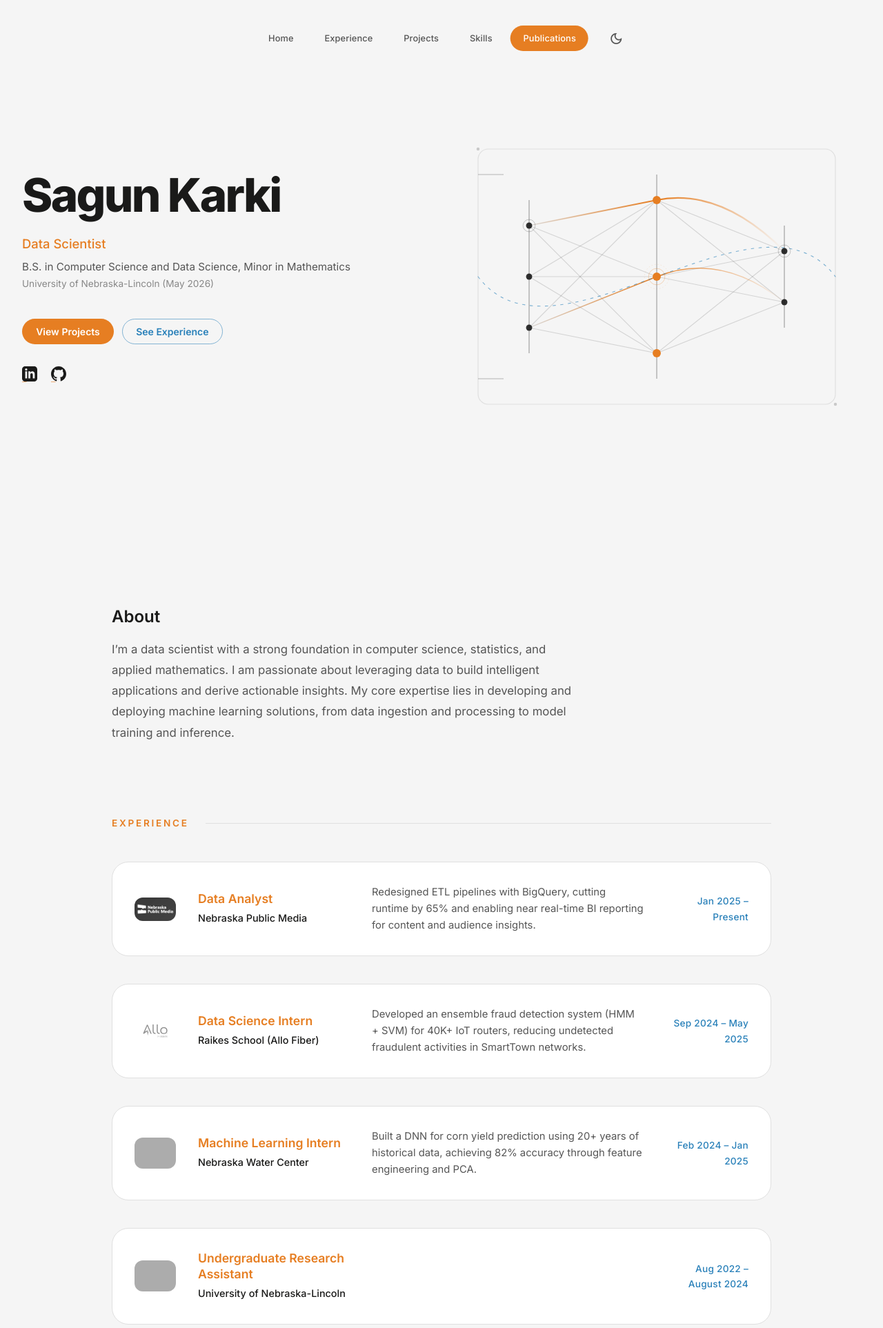
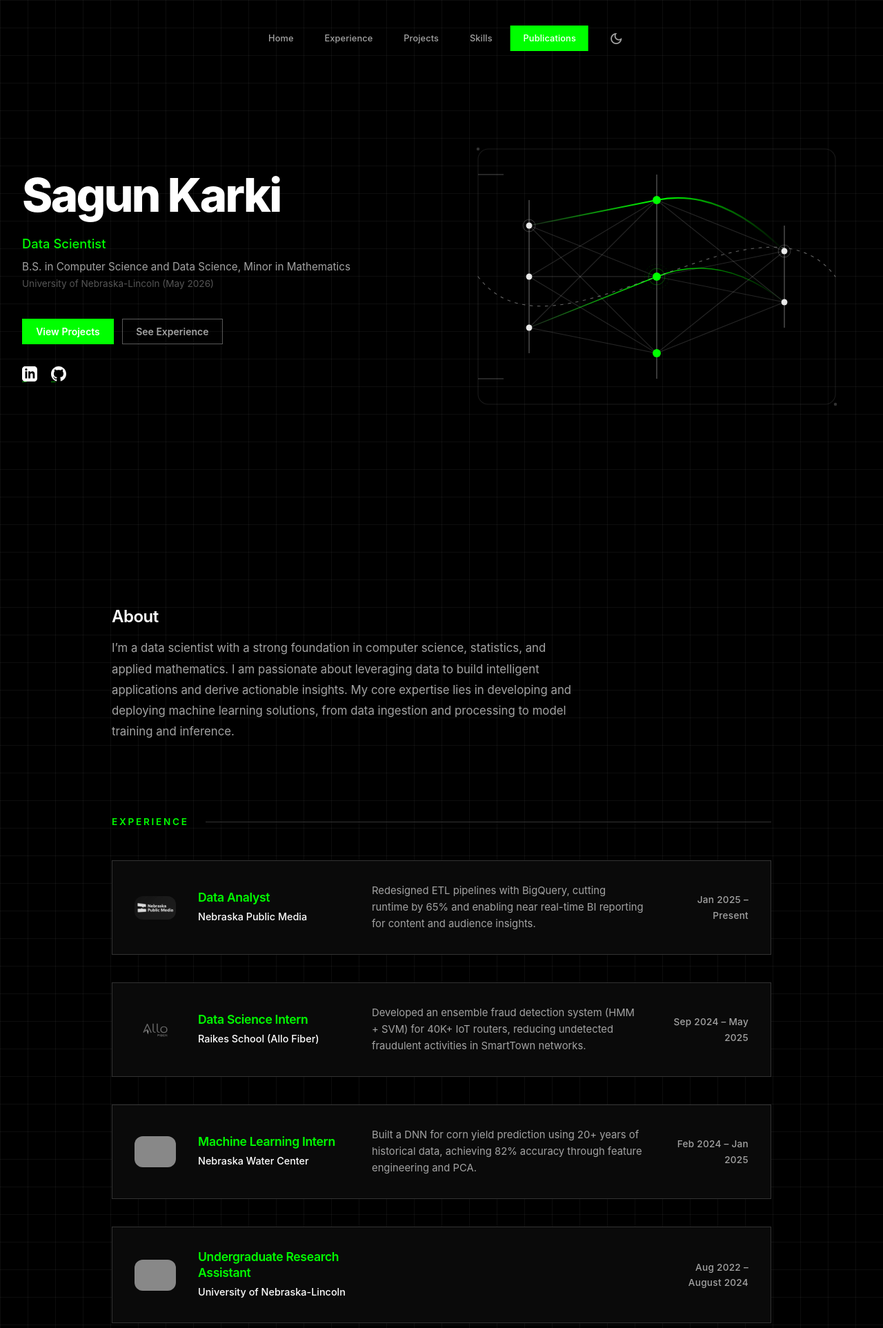
Before and after one commit to sagun-karki/portfolio-website, a Flask app: page / in a window 1280 px wide. Shown: the top 1925 px of the page at 69% size. Run offline with Flask 2, Linux system fonts and the light colour scheme; grey boxes are pictures that could not be loaded.

Commit message:
feat: cyber-engineer design tokens and global reset

```diff
--- a/api/static/css/global.css
+++ b/api/static/css/global.css
@@ -1,5 +1,5 @@
 /* ==========================================================================
-   2. GLOBAL STYLES & RESET
+   2. GLOBAL STYLES & RESET — Cyber-Engineer
    ========================================================================== */
 *,
 *::before,
@@ -15,20 +15,28 @@ html {
 body {
     margin: 0;
     font-family: var(--font-sans);
-    background-color: var(--color-background);
-    color: var(--color-text-primary);
+    font-size: 16px;
+    font-weight: 400;
+    background-color: var(--bg-color);
+    color: var(--text-primary);
     line-height: 1.65;
     display: flex;
     flex-direction: column;
     min-height: 100vh;
-    transition: background-color 0.4s ease, color 0.3s ease;
+    transition: background-color 0.3s ease, color 0.3s ease;
     -webkit-font-smoothing: antialiased;
     -moz-osx-font-smoothing: grayscale;
+
+    /* Grid backdrop — ultra-subtle crosshatch */
+    background-image:
+        linear-gradient(var(--grid-color) 1px, transparent 1px),
+        linear-gradient(90deg, var(--grid-color) 1px, transparent 1px);
+    background-size: 40px 40px;
 }
 
 ::selection {
-    background-color: var(--color-accent-primary);
-    color: #ffffff;
+    background-color: var(--accent);
+    color: #000000;
 }
 
 /* ==========================================================================
@@ -40,7 +48,8 @@ h3,
 h4,
 h5,
 h6 {
-    font-family: var(--font-sans);
-    font-weight: 600;
-    line-height: 1.2;
+    font-family: var(--font-heading);
+    font-weight: 800;
+    line-height: 1.15;
+    letter-spacing: -0.02em;
 }
--- a/api/static/css/variables.css
+++ b/api/static/css/variables.css
@@ -1,58 +1,93 @@
 /* ==========================================================================
-   1. VARIABLES & THEME SETUP — Warm Organic Minimalism
+   1. VARIABLES & THEME SETUP — Cyber-Engineer / Technical Blueprint
+   ==========================================================================
+   Architecture:
+   - :root = DARK MODE (default — pure black, neon green)
+   - .light-theme = LIGHT MODE override (white, forest green, crisp black borders)
    ========================================================================== */
 :root {
-    /* Layout constants */
+    /* ---------- Layout & Spacing ---------- */
     --container-width: 1300px;
     --container-width-narrow: 1020px;
     --container-padding: 2rem;
-    --radius-lg: 24px;
-    --radius-pill: 999px;
     --spacing-unit: 1rem;
     --header-height: 65px;
-    --font-sans: 'Inter', -apple-system, BlinkMacSystemFont, sans-serif;
 
-    /* Base - Light Version of Cinder & Slate (Ash & Fog) */
-    --color-bg: #F5F5F5;
-    --color-surface: #FFFFFF;
-    --color-text: #1A1A19;
-    --color-text-muted: #555555;
-    --color-primary: #E67E22;
-    --color-secondary: #2980B9;
-    --color-border: #E0E0E0;
-    --color-nav-bg: rgba(255, 255, 255, 0.94);
+    /* ---------- Typography ---------- */
+    --font-heading: 'Space Grotesk', -apple-system, BlinkMacSystemFont, sans-serif;
+    --font-mono:    'IBM Plex Mono', 'JetBrains Mono', 'Courier New', Courier, monospace;
+    --font-sans:    'Space Grotesk', -apple-system, BlinkMacSystemFont, sans-serif;
 
-    /* Mappings for consistency */
-    --color-background: var(--color-bg);
-    --color-text-primary: var(--color-text);
-    --color-text-secondary: var(--color-text-muted);
-    --color-text-tertiary: #888888;
-    --color-accent-primary: var(--color-primary);
-    --color-accent-secondary: var(--color-secondary);
-    --color-card-bg: var(--color-surface);
+    /* ---------- Shape ---------- */
+    --radius: 0px;
+    --radius-lg: 0px;
+    --radius-pill: 0px;
+
+    /* ==========================================================================
+       DARK MODE TOKENS (Default)
+       ========================================================================== */
+    --bg-color:        #000000;
+    --surface-color:   #0a0a0a;
+    --text-primary:    #ffffff;
+    --text-secondary:  #a3a3a3;
+    --text-tertiary:   #555555;
+    --accent:          #00ff00;
+    --accent-dim:      rgba(0, 255, 0, 0.12);
+    --grid-color:      rgba(255, 255, 255, 0.05);
+    --border-color:    #333333;
+    --border-radius:   0px;
+    --nav-bg:          rgba(0, 0, 0, 0.5);
+
+    /* Legacy aliases — keep these so existing CSS using old var names still works
+       during the transition. They map to the new tokens. */
+    --color-bg:              var(--bg-color);
+    --color-background:      var(--bg-color);
+    --color-surface:         var(--surface-color);
+    --color-text:            var(--text-primary);
+    --color-text-primary:    var(--text-primary);
+    --color-text-secondary:  var(--text-secondary);
+    --color-text-muted:      var(--text-secondary);
+    --color-text-tertiary:   var(--text-tertiary);
+    --color-primary:         var(--accent);
+    --color-secondary:       var(--text-secondary);
+    --color-accent-primary:  var(--accent);
+    --color-accent-secondary:var(--text-secondary);
+    --color-border:          var(--border-color);
+    --color-card-bg:         var(--surface-color);
+    --color-nav-bg:          var(--nav-bg);
 }
 
-.dark-theme {
-    /* Cinder & Slate (Default/Primary Vibe) */
-    --color-bg: #1A1A19;
-    /* Deep Slate */
-    --color-surface: #242423;
-    /* Cinder Gray */
-    --color-text: #E0E0E0;
-    /* Off-White */
-    --color-text-muted: #A0A0A0;
-    --color-primary: #E67E22;
-    /* Burnt Orange */
-    --color-secondary: #3498DB;
-    /* Sky Blue */
-    --color-border: #333332;
-    --color-nav-bg: rgba(36, 36, 35, 0.94);
+/* ==========================================================================
+   LIGHT MODE TOKENS — "Technical Blueprint / Schematic"
+   Applied via .light-theme on <html>
+   ========================================================================== */
+.light-theme {
+    --bg-color:        #ffffff;
+    --surface-color:   #f9f9f9;
+    --text-primary:    #000000;
+    --text-secondary:  #555555;
+    --text-tertiary:   #888888;
+    --accent:          #006633;
+    --accent-dim:      rgba(0, 102, 51, 0.08);
+    --grid-color:      rgba(0, 0, 0, 0.03);
+    --border-color:    #000000;
+    --border-radius:   0px;
+    --nav-bg:          rgba(255, 255, 255, 0.6);
 
-    --color-background: var(--color-bg);
-    --color-text-primary: var(--color-text);
-    --color-text-secondary: var(--color-text-muted);
-    --color-text-tertiary: #6B6B6B;
-    --color-accent-primary: var(--color-primary);
-    --color-accent-secondary: var(--color-secondary);
-    --color-card-bg: var(--color-surface);
+    /* Legacy aliases — updated for light mode */
+    --color-bg:              var(--bg-color);
+    --color-background:      var(--bg-color);
+    --color-surface:         var(--surface-color);
+    --color-text:            var(--text-primary);
+    --color-text-primary:    var(--text-primary);
+    --color-text-secondary:  var(--text-secondary);
+    --color-text-muted:      var(--text-secondary);
+    --color-text-tertiary:   var(--text-tertiary);
+    --color-primary:         var(--accent);
+    --color-secondary:       var(--text-secondary);
+    --color-accent-primary:  var(--accent);
+    --color-accent-secondary:var(--text-secondary);
+    --color-border:          var(--border-color);
+    --color-card-bg:         var(--surface-color);
+    --color-nav-bg:          var(--nav-bg);
 }
```
